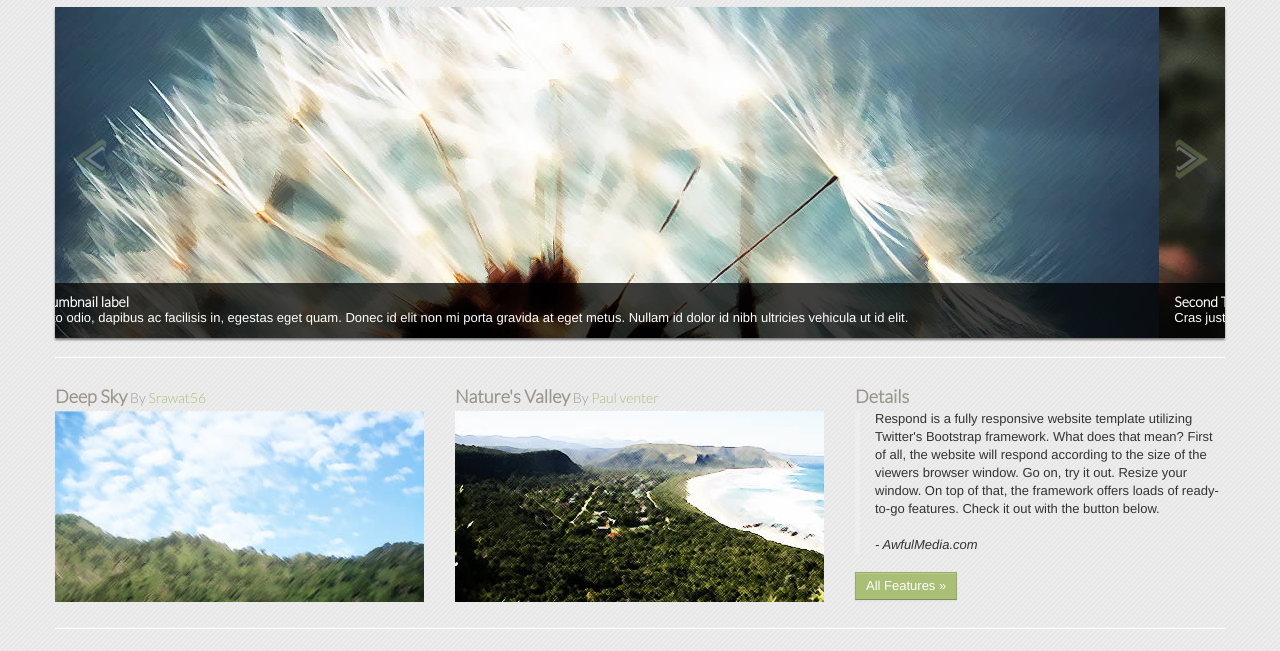
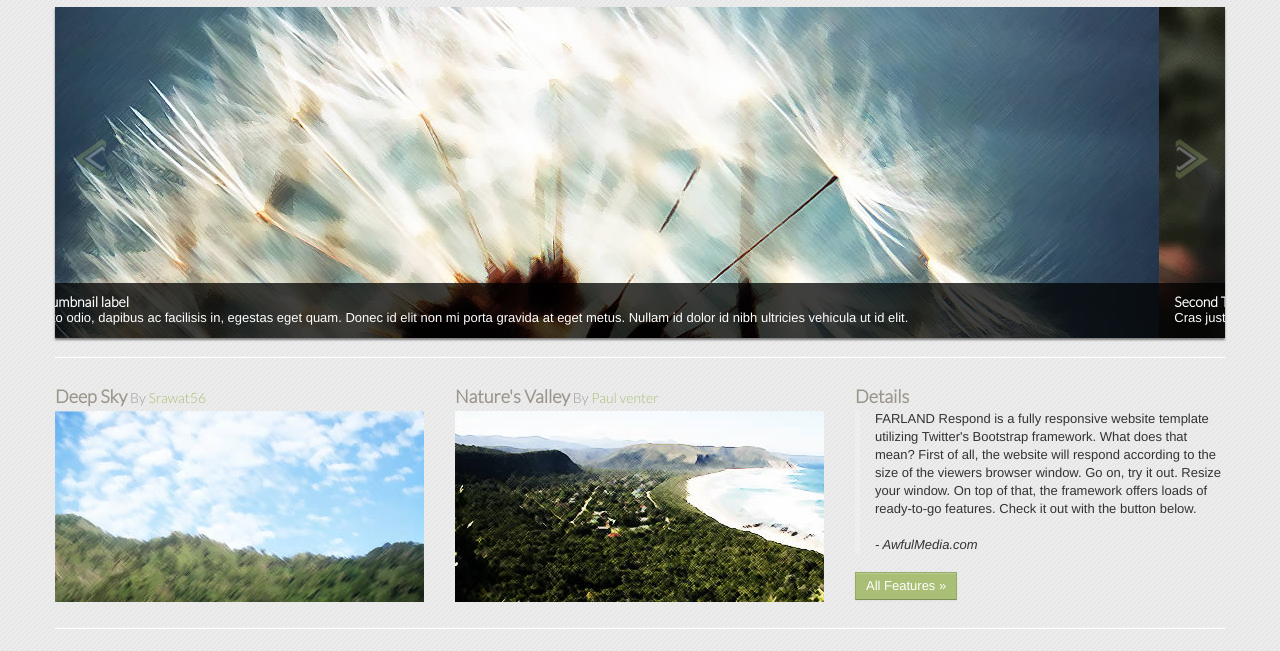
Before and after one commit to jfarland/BootsAndTheKats, a website: page index.html in a window 1280 px wide. Shown: the part 93-744 px from the top of the page. Drawn offline with Linux system fonts and the light colour scheme.

Commit message:
test change

```diff
--- a/index.html
+++ b/index.html
@@ -55,7 +55,7 @@
       <a rel="lightbox" href="img/thumb2.jpg"><img src="img/thumb2.jpg" alt=""></a> </div>
     <div class="span4">
       <h3>Details</h3>
-      <blockquote>Respond is a fully responsive website template utilizing Twitter's Bootstrap framework. What does that mean? First of all, the website will respond according to the size of the viewers browser window. Go on, try it out. Resize your window. On top of that, the framework offers loads of ready-to-go features. Check it out with the button below. <br>
+      <blockquote> FARLAND Respond is a fully responsive website template utilizing Twitter's Bootstrap framework. What does that mean? First of all, the website will respond according to the size of the viewers browser window. Go on, try it out. Resize your window. On top of that, the framework offers loads of ready-to-go features. Check it out with the button below. <br>
         <br>
         <em>- AwfulMedia.com</em> </blockquote>
       <p><a class="btn" href="#">All Features &raquo;</a></p>
```
